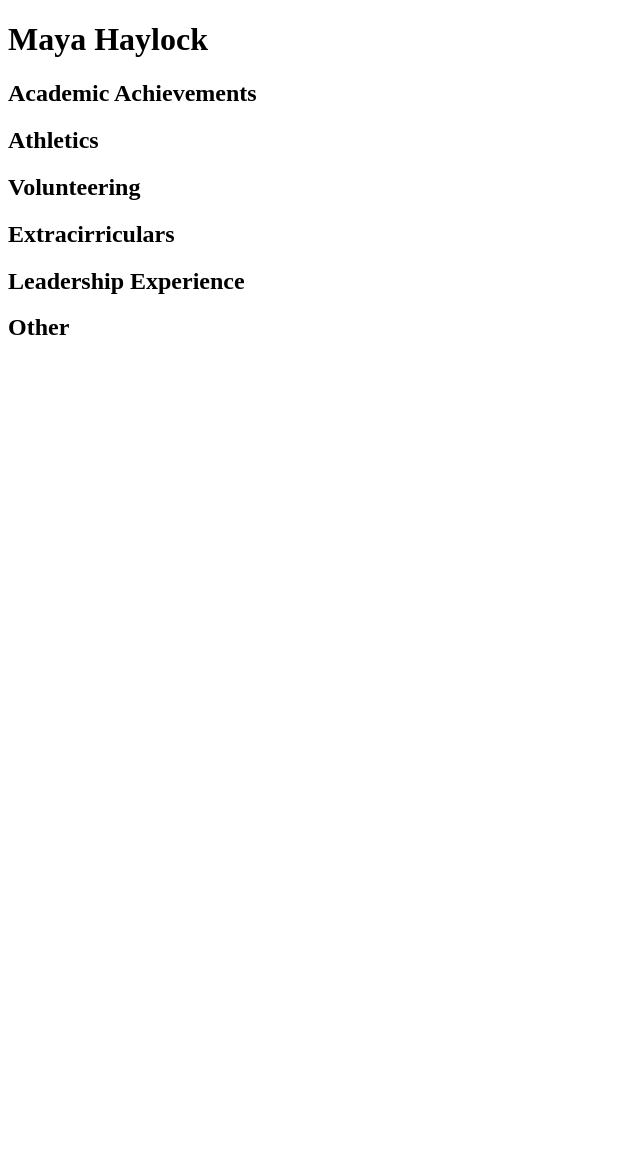
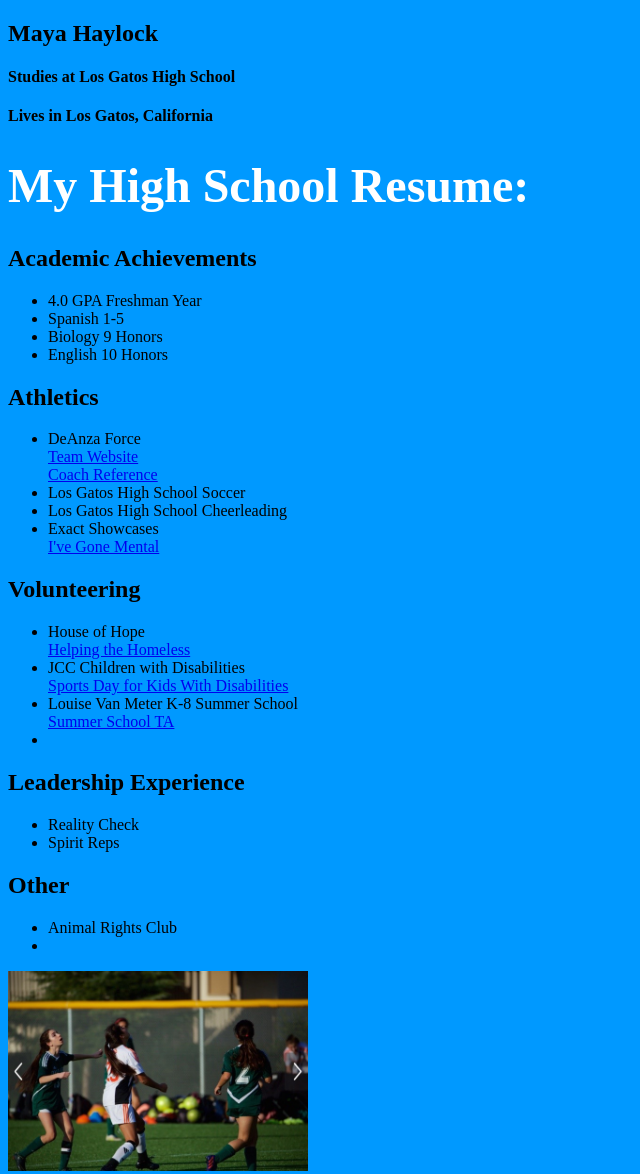
Before and after one commit to mayahaylock/mayahaylock.github.io, a plain HTML site: page index.html in a window 1280 px wide. Shown: the whole page, without its empty margins (0-640 px from the left). Before the commit the page ends 800 px from the top, so only its background shows below. Drawn offline with Linux system fonts and the light colour scheme.

Commit message:
added photo, edited text

```diff
--- a/index.html
+++ b/index.html
@@ -2,16 +2,53 @@
 <html lang="en">
 <head>
   <meta charset="utf-8">
-  <title>Your name</title>
+  <title>High School Resume
+  </title>
   <link rel="stylesheet" href="indexstyle.css">
 </head>
 <body>
-  <h1>Maya Haylock</h1>
+  <h2>Maya Haylock</h2>
+  <h4>Studies at Los Gatos High School</h4>
+  <h4>Lives in Los Gatos, California</h4>
+<h1> My High School Resume:</h1>
   <h2>Academic Achievements</h2>
+  <ul>
+  <li>4.0 GPA Freshman Year</li>
+  <li>Spanish 1-5</li>
+  <li>Biology 9 Honors</li>
+  <li>English 10 Honors</li>
+</ul>
   <h2>Athletics</h2>
+  <ul>
+  <li>DeAnza Force</li>
+ <a href="http://www.deanzaforce.org/page/show/1003658-00-girls-blue-u13-2013-2014-"> Team Website</a>
+  <br>
+ <a href="http://www.deanzaforce.org/page/show/1001091-iman-siadat"> Coach Reference</a>
+  <li>Los Gatos High School Soccer</li>
+  <li>Los Gatos High School Cheerleading</li>
+  <li>Exact Showcases</li>
+  <a href="https://exactsports.com/about/"> I've Gone Mental</a>
+</ul>
   <h2>Volunteering</h2>
-  <h2>Extracirriculars</h2>
+  <ul>
+  <li>House of Hope</li>
+  <a href="http://www.mercurynews.com/saratoga/ci_29910462/los-gatos-saratoga-house-hope-provides-food-nourishment"> Helping the Homeless</a>
+  <li>JCC Children with Disabilities</li>
+  <a href="http://www.apjcc.org/events/2016/04/17/youth-camps/fun-sports-with-friends-for-kids-with-special-needs/"> Sports Day for Kids With Disabilities</a>
+  <li>Louise Van Meter K-8 Summer School</li>
+  <a href="http://www.mercurynews.com/los-gatos/ci_28201452/los-gatos-its-time-sign-up-summer-camps"> Summer School TA</a>
+  <li>
+</ul>
   <h2>Leadership Experience</h2>
+  <ul>
+  <li>Reality Check</li>
+  <li>Spirit Reps</li>
+</ul>
   <h2>Other</h2>
+  <ul>
+  <li> Animal Rights Club</li>
+  <li>
+  </ul>
+<img src="/pics/soccer.jpg" style="width:300px;height:200px;">
 </body>
 </html>
--- a/indexstyle.css
+++ b/indexstyle.css
@@ -1 +1,10 @@
-indexstyle.css
+body{background-color: #0099ff}
+h1 {
+	color: #fff;
+}
+p {
+    font-family: "Times New Roman", Times, serif;
+}
+h1 {
+    font-size: 3em; /* 40px/16=2.5em */
+}
```
Also changed, not shown: pics/floorplan.jpg (deleted), pics/soccer.jpg (added), 1 other file.
